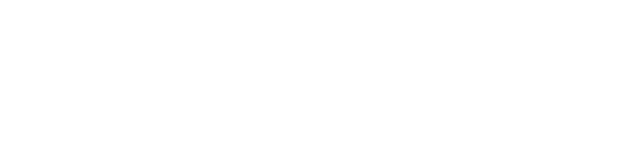
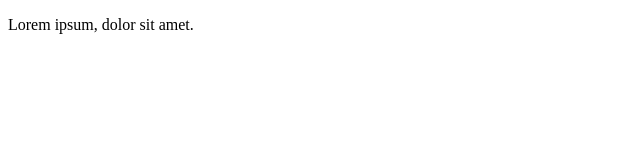
Before and after one commit to setiawanarland/git-tes, a plain HTML site: page index.html in a window 1280 px wide. Shown: the whole page, without its empty margins (0-640 px from the left). Drawn offline with Linux system fonts and the light colour scheme.

Commit message:
Menambahkan paragraf

```diff
--- a/index.html
+++ b/index.html
@@ -6,6 +6,6 @@
 	<title>Git Tes</title>
 </head>
 <body>
-
+	<p>Lorem ipsum, dolor sit amet.</p>
 </body>
 </html>
```
